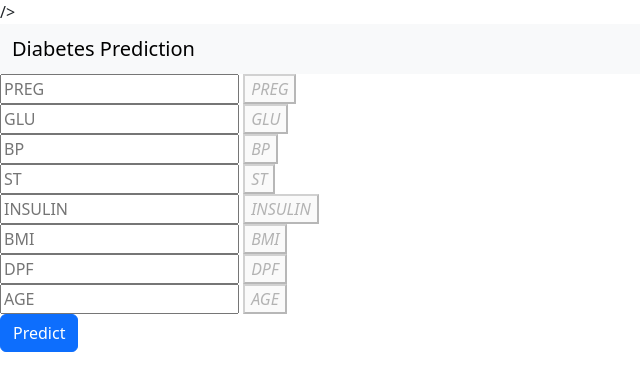
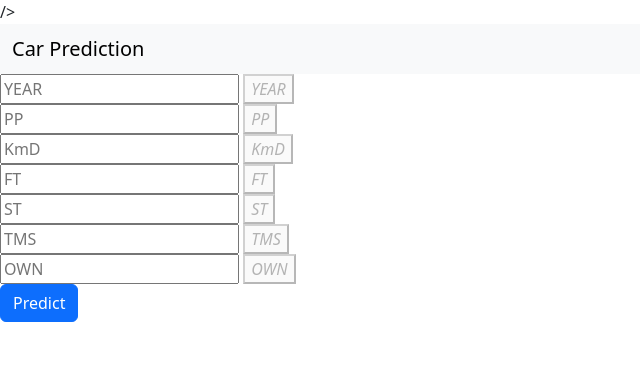
Before and after one commit to dipesh9765/Prediction_Models, a Flask app: page /Car in a window 1280 px wide. Shown: the top 391 px of the page, without its empty margins (0-640 px from the left). Run offline with Flask 3, Linux system fonts and the light colour scheme; parts of the project's set-up code (start-up, migrations or seed data) failed here and were passed over.

Commit message:
car price backend complete

```diff
--- a/website/templates/car.html
+++ b/website/templates/car.html
@@ -15,25 +15,30 @@
   <body>
     <nav class="navbar bg-body-tertiary">
       <div class="container-fluid">
-        <span class="navbar-brand mb-0 h1">  Diabetes Prediction </span>
+        <span class="navbar-brand mb-0 h1">Car Prediction</span>
       </div>
     </nav>
     <div class="login">
       <!-- Main Input For Receiving Query to our ML -->
       <form action="{{ url_for('views.c_predict')}}" method="post">
-        <input type="text" name="PREG" placeholder="PREG" required="required" />
+        <input type="text" name="YEAR" placeholder="YEAR" required="required" />
         <button type="menu" class="info" disabled>
-          <i class="fa fa-search">PREG </i></button
+          <i class="fa fa-search">YEAR </i></button
         ><br />
 
-        <input type="text" name="GLU" placeholder="GLU" required="required" />
+        <input type="text" name="PP" placeholder="PP" required="required" />
         <button type="menu" class="info" disabled>
-          <i class="fa fa-search">GLU </i></button
+          <i class="fa fa-search">PP </i></button
         ><br />
 
-        <input type="text" name="BP" placeholder="BP" required="required" />
+        <input type="text" name="KmD" placeholder="KmD" required="required" />
         <button type="menu" class="info" disabled>
-          <i class="fa fa-search">BP </i></button
+          <i class="fa fa-search">KmD </i></button
+        ><br />
+
+        <input type="text" name="FT" placeholder="FT" required="required" />
+        <button type="menu" class="info" disabled>
+          <i class="fa fa-search">FT </i></button
         ><br />
 
         <input type="text" name="ST" placeholder="ST" required="required" />
@@ -41,29 +46,14 @@
           <i class="fa fa-search">ST </i></button
         ><br />
 
-        <input
-          type="text"
-          name="INSULIN"
-          placeholder="INSULIN"
-          required="required"
-        />
+        <input type="text" name="TMS" placeholder="TMS" required="required" />
         <button type="menu" class="info" disabled>
-          <i class="fa fa-search">INSULIN </i></button
+          <i class="fa fa-search">TMS </i></button
         ><br />
 
-        <input type="text" name="BMI" placeholder="BMI" required="required" />
+        <input type="text" name="OWN" placeholder="OWN" required="required" />
         <button type="menu" class="info" disabled>
-          <i class="fa fa-search">BMI </i></button
-        ><br />
-
-        <input type="text" name="DPF" placeholder="DPF" required="required" />
-        <button type="menu" class="info" disabled>
-          <i class="fa fa-search">DPF </i></button
-        ><br />
-
-        <input type="text" name="AGE" placeholder="AGE" required="required" />
-        <button type="menu" class="info" disabled>
-          <i class="fa fa-search">AGE </i></button
+          <i class="fa fa-search">OWN </i></button
         ><br />
 
         <button type="submit" class="btn btn-primary btn-block btn-large">
--- a/website/views.py
+++ b/website/views.py
@@ -21,6 +21,10 @@ diabetes_classifier = pickle.load(open('./website/Diabetes/d_regmodel.pkl','rb')
 diabetes_scalar = pickle.load(open('./website/Diabetes/d_scaling.pkl', 'rb'))
 
 
+car_regmodel = pickle.load(open('./website/Car/c_regmodel.pkl','rb'))
+car_scalar = pickle.load(open('./website/Car/c_scaling.pkl', 'rb'))
+
+
 
 @views.route('/House')
 def house():
@@ -29,6 +33,7 @@ def house():
 @views.route('/Car')
 def car():
     return render_template('car.html')
+
 @views.route('/Diabetes')
 def diabetes():
     return render_template('diabetes.html')
@@ -46,6 +51,18 @@ def predict_api():
     print(output[0])
     return jsonify(output[0])
 
+# HOUSE PREDICT POST METHOD
+@views.route('/predict', methods=['POST'])
+def predict():
+    data = [float(x) for x in request.form.values()]
+    final_input = house_scalar.transform(np.array(data).reshape(1, -1))
+    print(final_input)
+    output = house_regmodel.predict(final_input)[0]
+    output = format(output,".2f")
+    return render_template("house.html", prediction_text="The House price prediction is {} Million $".format(output))
+
+
+
 
 #DIABETES PREDICT API
 @views.route('/Diabetes/d_predict_api', methods=['POST'])
@@ -57,7 +74,6 @@ def d_predict_api():
     output = diabetes_classifier.predict(new_data)
     print(output[0])
     return jsonify(output[0])
-
 
 # DIABETED PREDICT POST METHOD
 @views.route('/d_predict', methods=['POST'])
@@ -72,12 +88,29 @@ def d_predict():
     else:
         return render_template("diabetes.html", prediction_text=" You don't have Diabetes" )
 
-# HOUSE PREDICT POST METHOD
-@views.route('/predict', methods=['POST'])
-def predict():
+
+
+
+#CAR PREDICT API
+@views.route('/Car/c_predict_api', methods=['POST'])
+def c_predict_api():
+    data = request.json['data']
+    print(data)
+    print(np.array(list(data.values())).reshape(1, -1))
+    new_data = car_scalar.transform(np.array(list(data.values())).reshape(1, -1))
+    output = car_regmodel.predict(new_data)
+    print(output[0])
+    return jsonify(output[0])
+
+
+#CAR PREDICT POST METHOD
+@views.route('/c_predict', methods=['POST'])
+def c_predict():
     data = [float(x) for x in request.form.values()]
-    final_input = house_scalar.transform(np.array(data).reshape(1, -1))
+    final_input = car_scalar.transform(np.array(data).reshape(1, -1))
     print(final_input)
-    output = house_regmodel.predict(final_input)[0]
+    output = car_regmodel.predict(final_input)[0]
+    print(output)
+    output = car_regmodel.predict(final_input)[0]
     output = format(output,".2f")
-    return render_template("house.html", prediction_text="The House price prediction is {} Million $".format(output))
+    return render_template("car.html", prediction_text="The Car price prediction is ₹ {} Lakhs".format(output))
```
Also changed, not shown: 1 other file.
